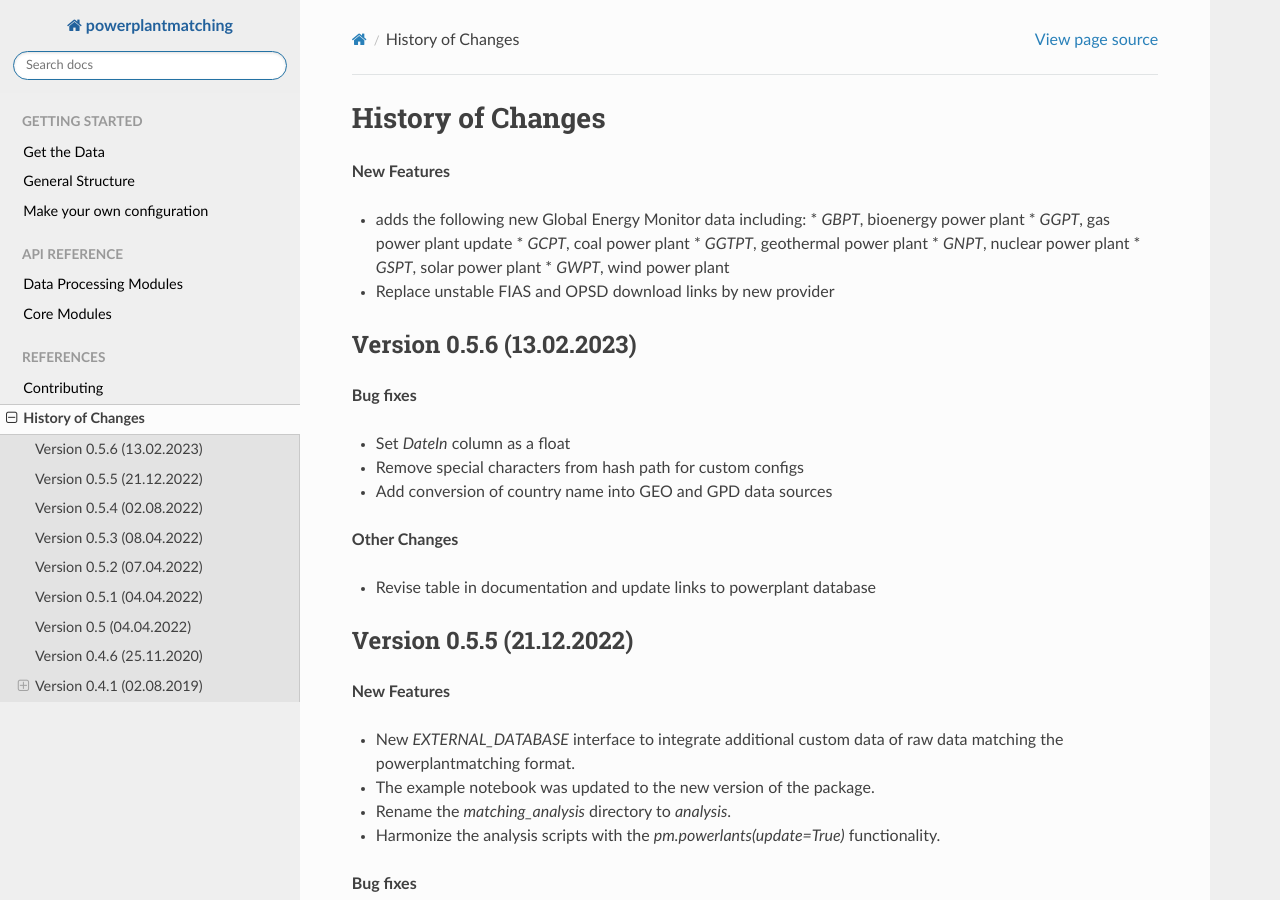
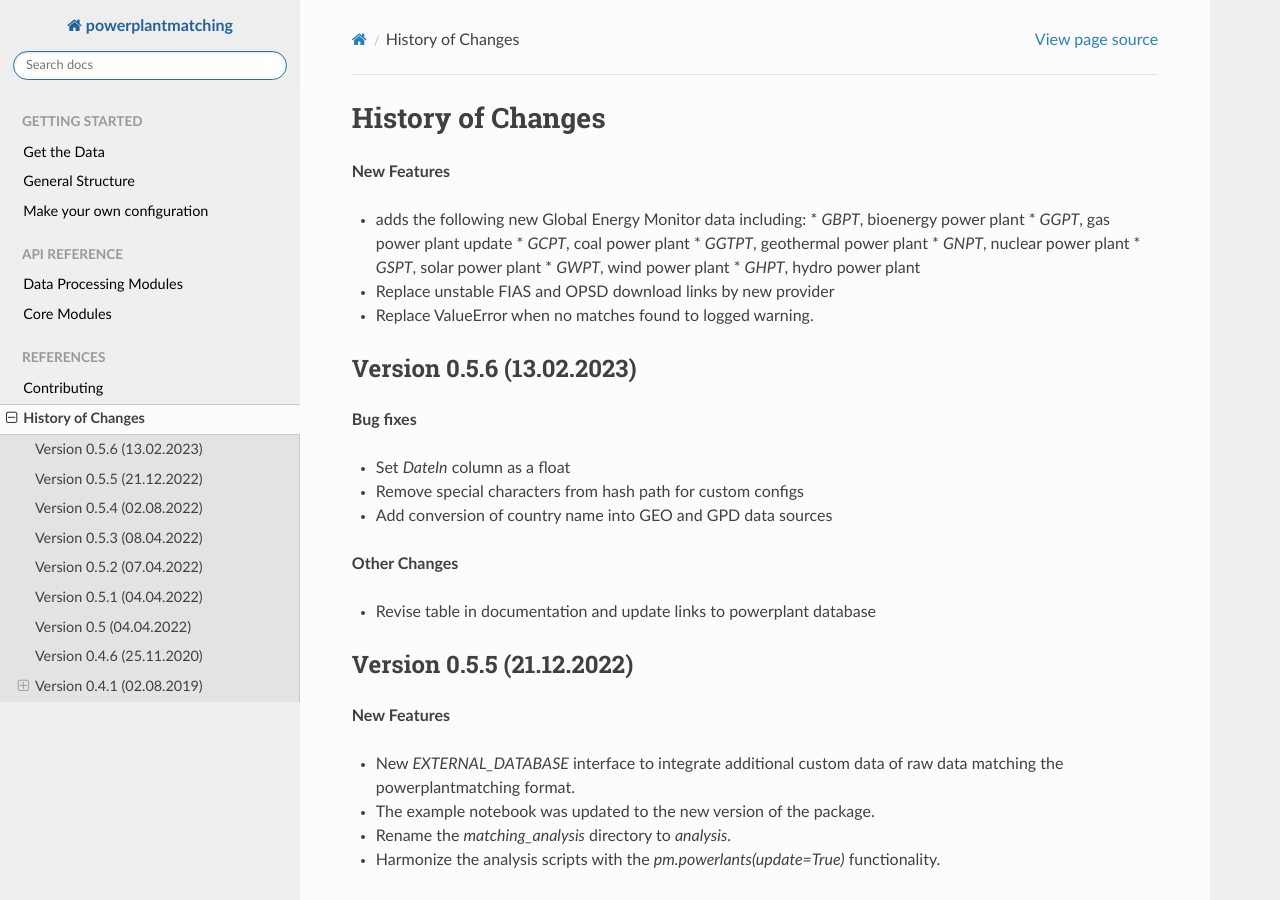
Before and after one commit to PyPSA/powerplantmatching, a Sphinx documentation site: the page built from doc/release-notes.rst, in a window 1280 px wide and 900 px high. Built offline with Sphinx 7.4.7 and the Read the Docs theme 2.0.0, drawn with Linux system fonts in a browser that asks for light colours; pages that are not in the unit, such as notebooks, are missing from menus.

Commit message:
update docs

```diff
--- a/doc/release-notes.rst
+++ b/doc/release-notes.rst
@@ -14,7 +14,9 @@ History of Changes
   * `GNPT`, nuclear power plant
   * `GSPT`, solar power plant
   * `GWPT`, wind power plant
+  * `GHPT`, hydro power plant
 * Replace unstable FIAS and OPSD download links by new provider
+* Replace ValueError when no matches found to logged warning.
 
 Version 0.5.6 (13.02.2023)
 -------------------------
```
